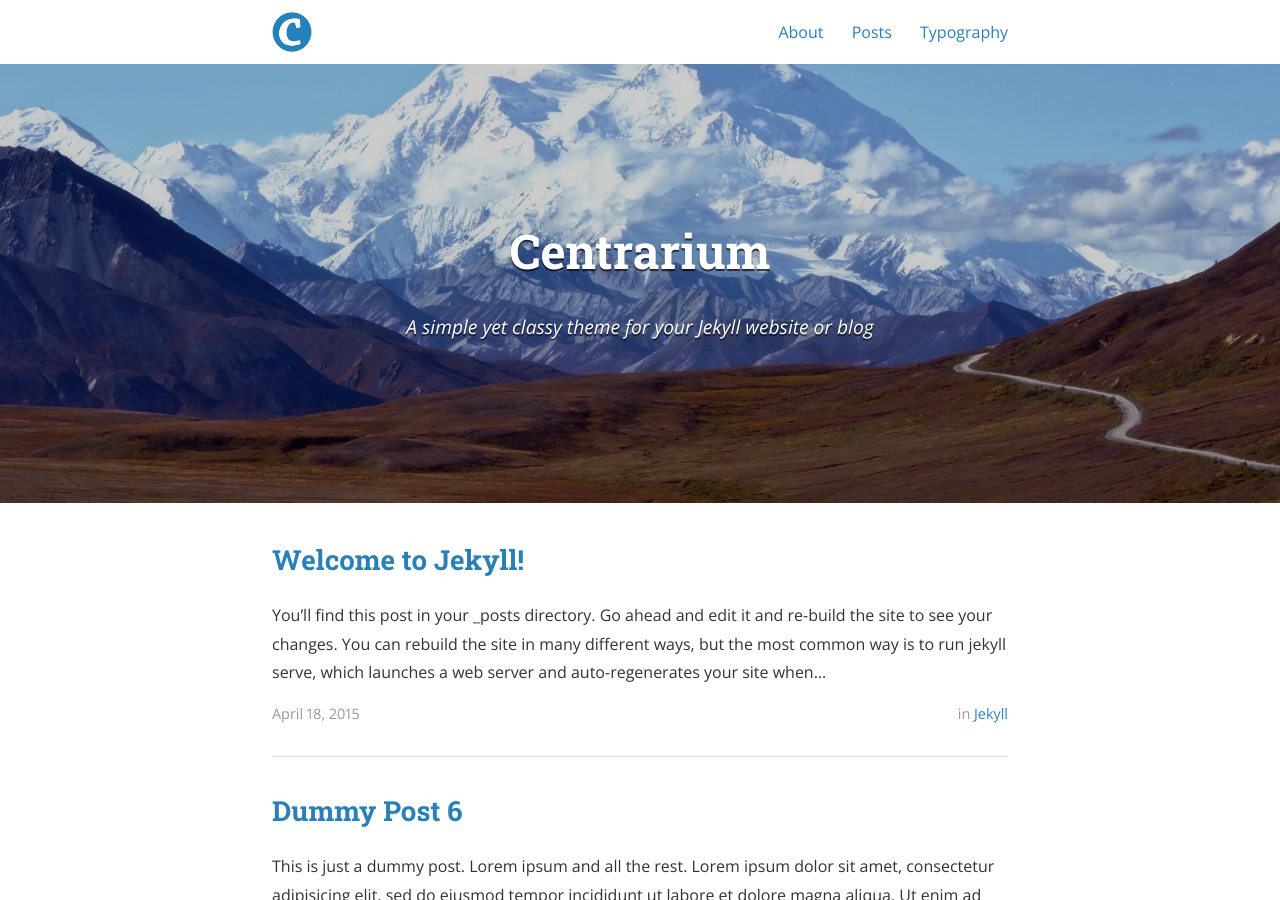
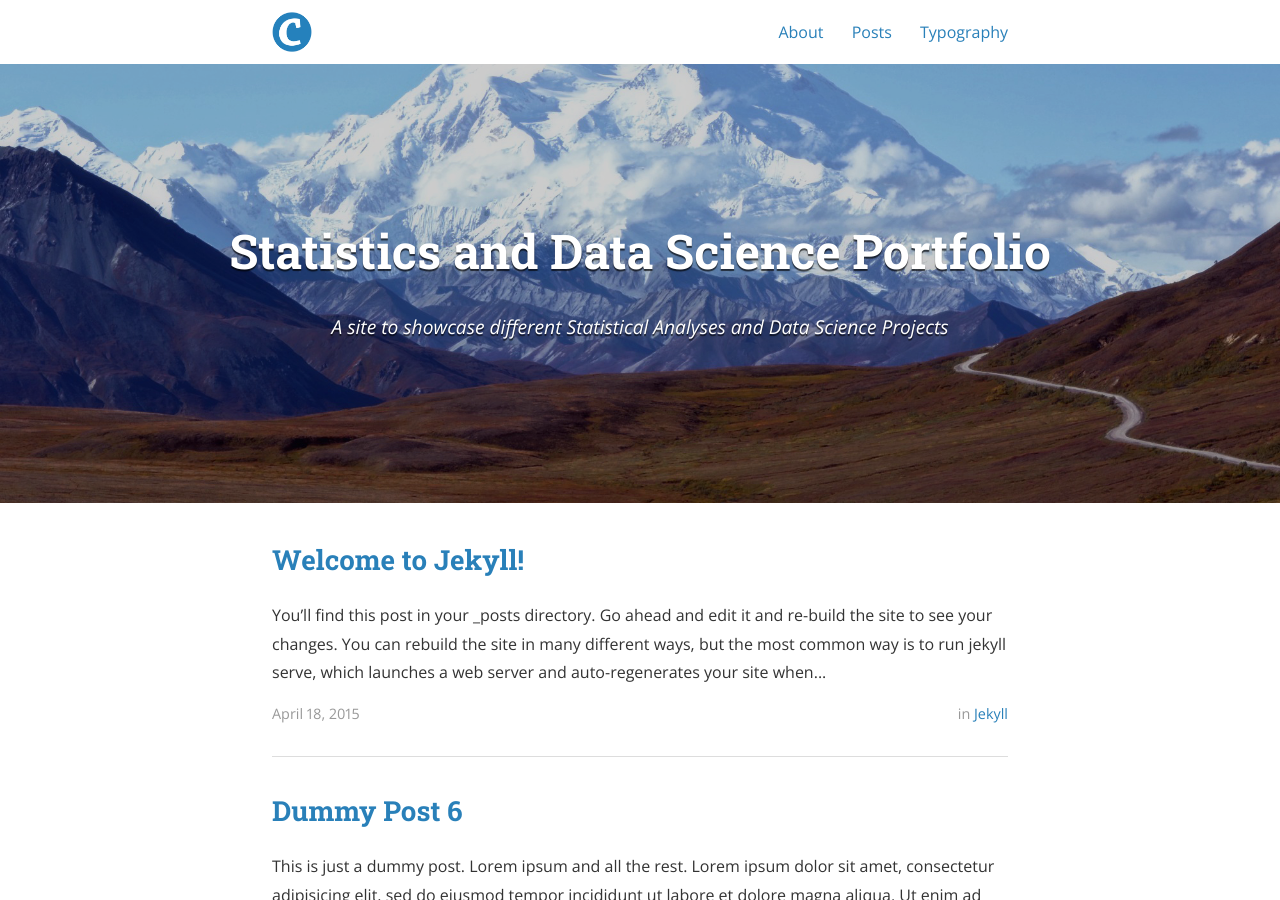
Before and after one commit to yesman89/yesman89.github.io, a Jekyll site: the page built from index.html, in a window 1280 px wide and 900 px high. Built offline with Jekyll 4.4.1, drawn with Linux system fonts in a browser that asks for light colours; nearby versions of some CDN libraries; the list of posts is cut into pages by our own code; some of the changed text lies outside the part shown.

Commit message:
Update _config.yml

```diff
--- a/_config.yml
+++ b/_config.yml
@@ -1,7 +1,6 @@
 # External gems
 # See http://ixti.net/software/2013/01/28/using-jekyll-plugins-on-github-pages.html for making `jekyll archives` work.
 gems:
-  - jekyll-archives # Sorry, not GitHub pages friendly!
   - jekyll-sitemap
   - jekyll-paginate
 
@@ -9,17 +8,17 @@
   - "/vendor/"
 
 # Site settings
-title: Centrarium
-subtitle: "A simple yet classy theme for your Jekyll website or blog"
-email: blcentra@gmail.com
-name: Ben Centra
+title: Statistics and Data Science Portfolio
+subtitle: "A site to showcase different Statistical Analyses and Data Science Projects"
+email: lhewa001@umn.edu
+name: Yeshi Lhewa
 description: >
   A simple yet classy theme for your Jekyll website or blog.
 # Base URL of site (i.e. /blog). It should always start with a slash,
 # and never end with a slash. Set it to a blank value if hosting at the
 # root of your server.
 baseurl: "/centrarium" # the subpath of your site, e.g. /blog/
-url: "http://bencentra.github.io" # the base hostname & protocol for your site
+url: "http://yesman89.github.io" # the base hostname & protocol for your site
 cover: "/assets/header_image.jpg"
 logo: "/assets/logo.png"
 
```
